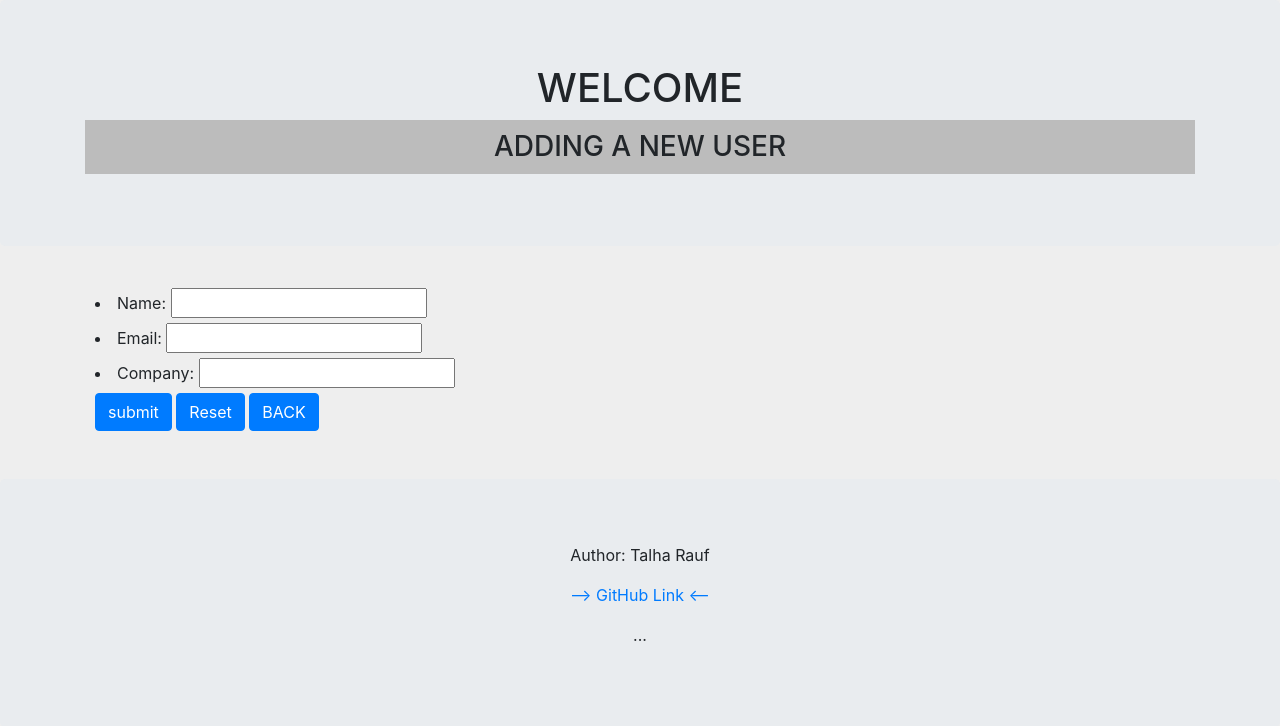
After one commit to Talha-Rauf/inventoryDjango, a Django app: page /users/add_user/ in a window 1280 px wide. The commit adds this page. Shown: the top 726 px of the page. Run offline with Django 4.2, Linux system fonts and the light colour scheme.

Commit message:
added form

```diff
--- /dev/null
+++ b/myApp/forms.py
@@ -0,0 +1,8 @@
+from django import forms
+
+
+class FormName(forms.Form):
+    name = forms.CharField()
+    email = forms.EmailField()
+    company = forms.CharField()
+    # text = forms.CharField(widget=forms.Textarea)
--- a/myApp/urls.py
+++ b/myApp/urls.py
@@ -4,4 +4,6 @@ from django.urls import path
 
 urlpatterns = [
     path('', views.users, name='users'),
+    path('per_user/', views.per_User, name='user'),
+    path('add_user/', views.add_user, name='add_user'),
 ]
--- a/myApp/views.py
+++ b/myApp/views.py
@@ -1,6 +1,7 @@
 from django.shortcuts import render
 from django.http import HttpResponse
 from myApp.models import User, AccessRecord
+from . import forms
 
 
 # Create your views here.
@@ -13,3 +14,25 @@ def users(request):
     user_dict = {'users': user_list}
 
     return render(request, 'user_inv/users.html', context=user_dict)
+
+
+def per_User(request):
+    user_list = User.objects.order_by('first_name')
+    user_dict = {'users': user_list}
+
+    return render(request, 'user_inv/per_user.html', context=user_dict)
+
+
+def add_user(request):
+    form = forms.FormName()
+
+    if request.method == 'POST':
+        form = forms.FormName(request.POST)
+
+        if form.is_valid():
+            print("VALIDATION SUCCESSFUL!")
+            print("NAME: " + form.cleaned_data['name'])
+            print("EMAIL: " + form.cleaned_data['email'])
+            print("COMPANY: " + form.cleaned_data['company'])
+
+    return render(request, 'user_inv/addUser.html', {'form': form})
--- a/static/css/index.css
+++ b/static/css/index.css
@@ -22,7 +22,7 @@ h3{
 form{
     width: 100%;
     display: inline-block;
-    margin: 20px;
+    margin: 10px;
 }
 footer{
     margin-top: 3%;
--- /dev/null
+++ b/templates/user_inv/addUser.html
@@ -0,0 +1,48 @@
+<!DOCTYPE html>
+{% load static %}
+<html lang="en">
+<head>
+
+  <meta charset="utf-8">
+  <title>Adding a User</title>
+  <link href="https://cdn.jsdelivr.net/npm/bootstrap@5.2.3/dist/css/bootstrap.min.css" rel="stylesheet" integrity="sha384-rbsA2VBKQhggwzxH7pPCaAqO46MgnOM80zW1RWuH61DGLwZJEdK2Kadq2F9CUG65" crossorigin="anonymous"><meta charset="utf-8">
+  <link rel="stylesheet" href="https://cdn.jsdelivr.net/npm/bootstrap@4.6.2/dist/css/bootstrap.min.css">
+  <link href="{% static "css/index.css" %}" rel="stylesheet" type="text/css">
+
+</head>
+<body>
+
+<div class="jumbotron">
+  <div class="container">
+
+    <h1>WELCOME</h1>
+    <h3>ADDING A NEW USER</h3>
+
+  </div>
+</div>
+
+  <div class="Container container-sm">
+
+      <form method="post">
+          {{ form.as_ul }}
+          {% csrf_token %}
+          <input type="submit" class="btn btn-primary" value="submit" required>
+          <button type="reset" id="cancelBtn" class="btn btn-primary">Reset</button>
+          <button type="submit" id="submitBtn" class="btn btn-primary">BACK</button>
+      </form>
+
+  </div>
+
+</body>
+
+<footer>
+
+    <div class="jumbotron">
+      <p>Author: Talha Rauf</p>
+      <p><a href="https://github.com/Talha-Rauf">--> GitHub Link <--</a></p>
+      <p>...</p>
+    </div>
+
+</footer>
+
+</html>
--- a/templates/user_inv/index.html
+++ b/templates/user_inv/index.html
@@ -23,7 +23,7 @@
 
   <div class="Container text-center">
 
-      <p>Please select the desired action from options given below:</p>
+    <p>Please select the desired action from options given below:</p>
     <a href=" "><button type="submit" id="cancelBtn" class="btn btn-primary">USERS INVENTORY</button></a><p></p>
     <button type="submit" id="submitBtn" class="btn btn-primary">ETC INVENTORY...</button>
 
```
Also changed, not shown: templates/user_inv/per_user.html (added, +55 -0 lines).
